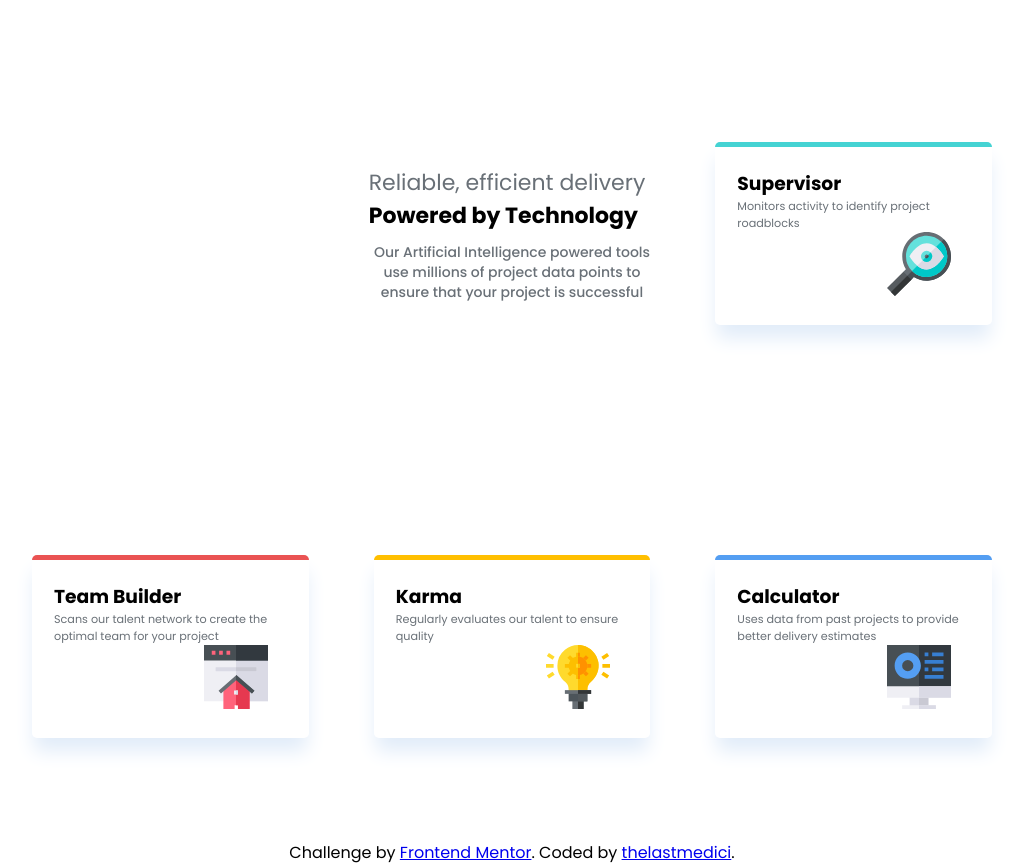
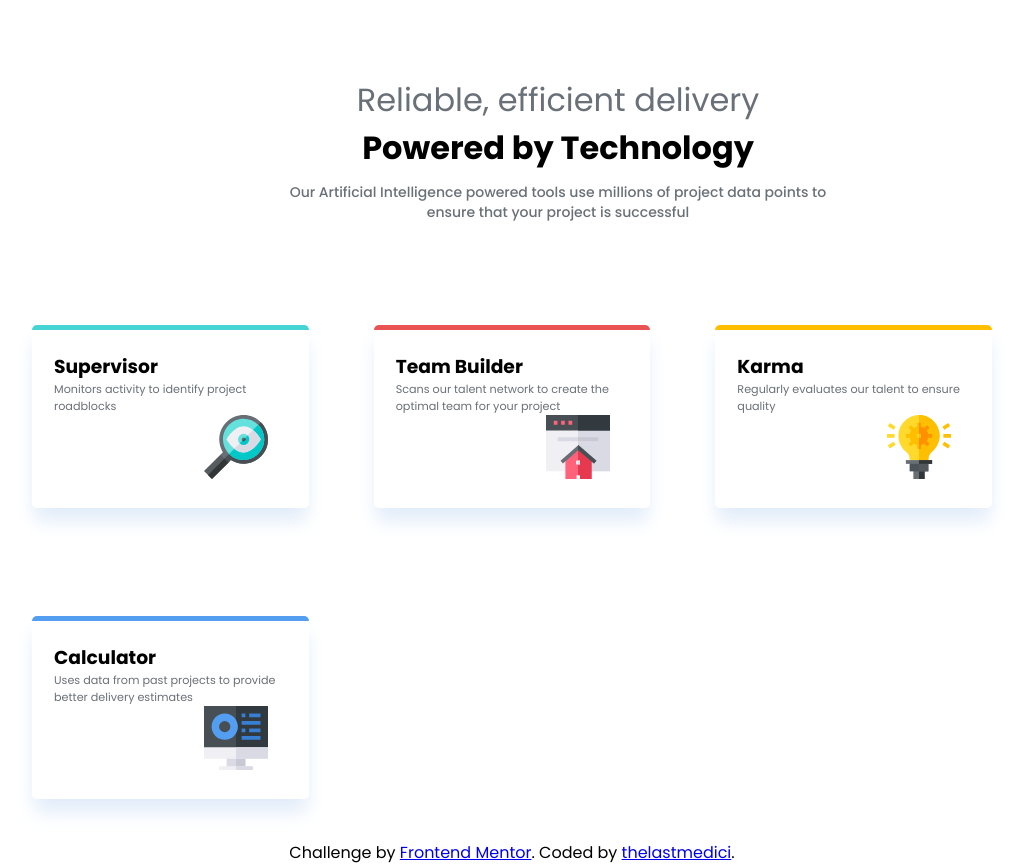
Before and after one commit to thelastmedici/JS_LEARNING, a plain HTML site: page four-card-feature-section/index.html in a window 1280 px wide. Shown: the whole page, without its empty margins (128-1151 px from the left). Drawn offline with Linux system fonts and the light colour scheme.

Commit message:
added css grid

```diff
--- a/four-card-feature-section/style.css
+++ b/four-card-feature-section/style.css
@@ -114,8 +114,15 @@ h1 span{
         max-width: 1000px;
     }
     header {
-        grid-column-start: 2;
-        grid-column-end: 3;
+        grid-column: 1 / span 3;
+        text-align: center;
+        max-width: 750px;
+        margin: 0 auto;
+        margin-left: 80px;
+        padding-left: 197px;
+    }
+    h1{
+        font-size: 32px;
     }
 
 }
```
